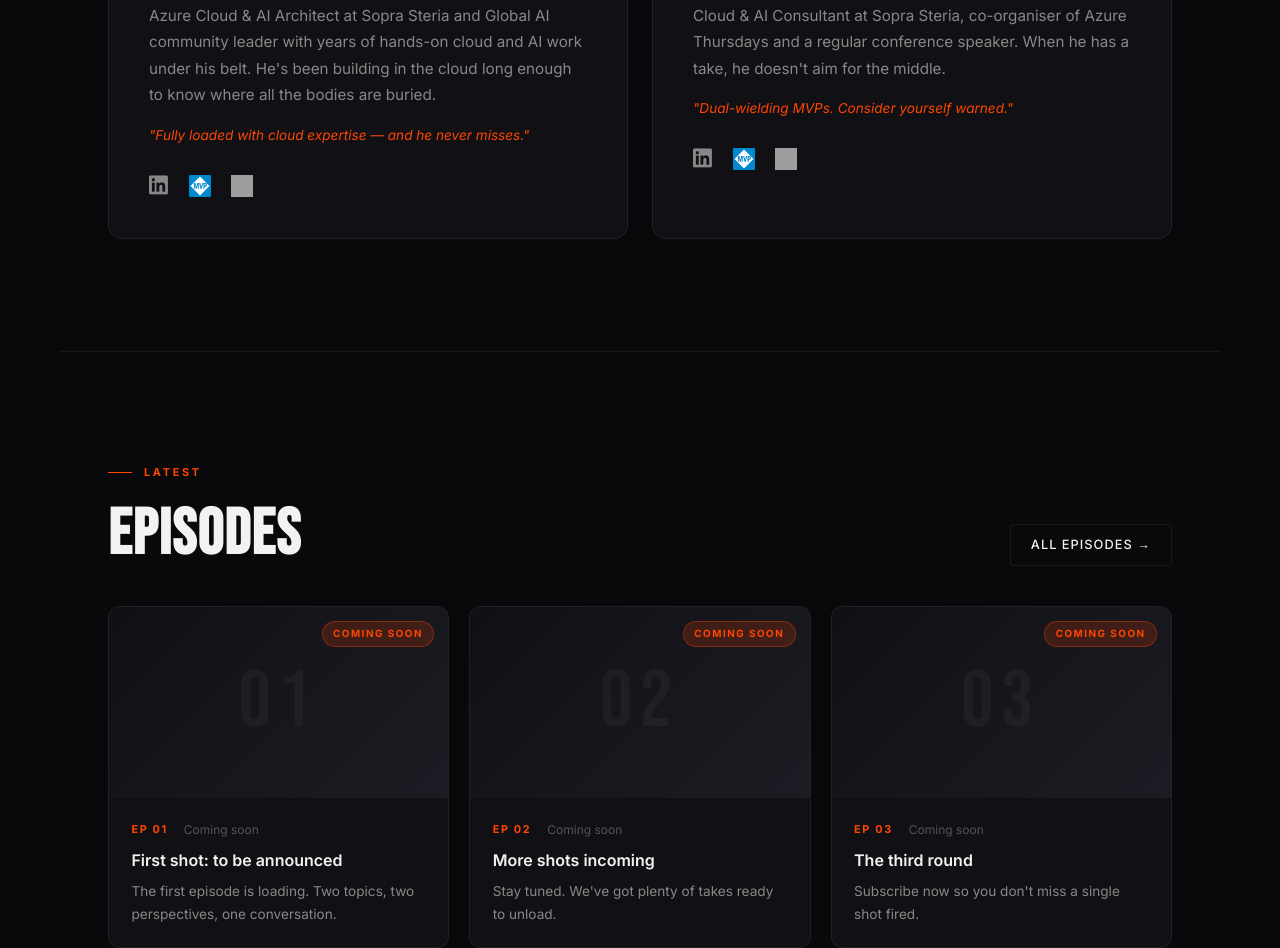
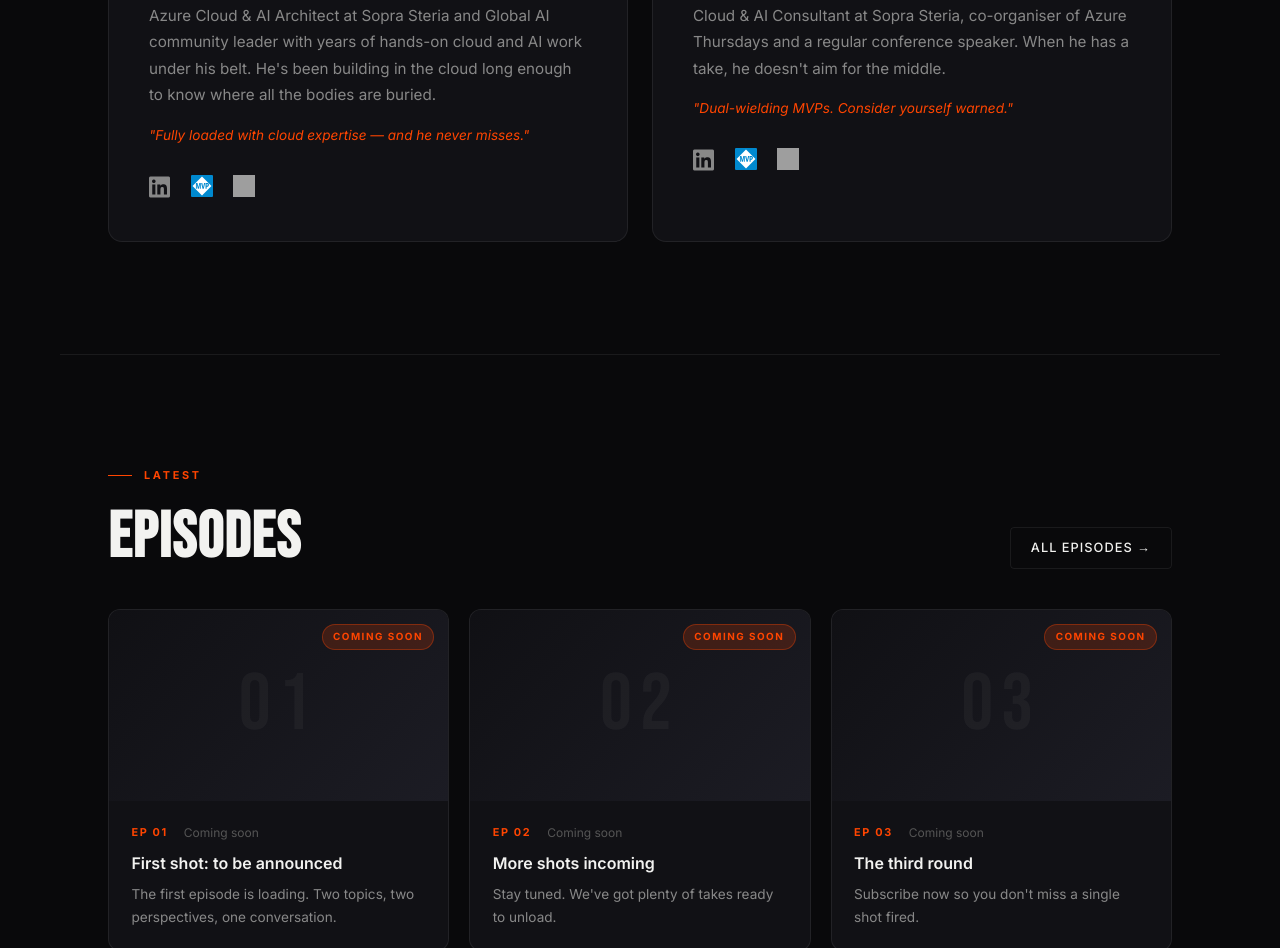
Before and after one commit to RoelantD/shots-fired, a plain HTML site: page index.html in a window 1280 px wide. Shown: the part 2069-3017 px from the top of the page. Drawn offline with Linux system fonts and the light colour scheme; grey boxes are pictures that could not be loaded; a script that the page names is missing; a web font is replaced by a local one.

Commit message:
Increase LinkedIn icon size to match MVP and Sessionize badges
Co-Authored-By: Claude Sonnet 4.6 <noreply@anthropic.com>

```diff
--- a/index.html
+++ b/index.html
@@ -459,7 +459,7 @@
 
     .host-social-link:hover { color: var(--accent); }
 
-    .host-social-link .fab { font-size: 1.35rem; line-height: 1; }
+    .host-social-link .fab { font-size: 1.5rem; line-height: 1; }
 
     .host-profile-link {
       position: absolute;
```
